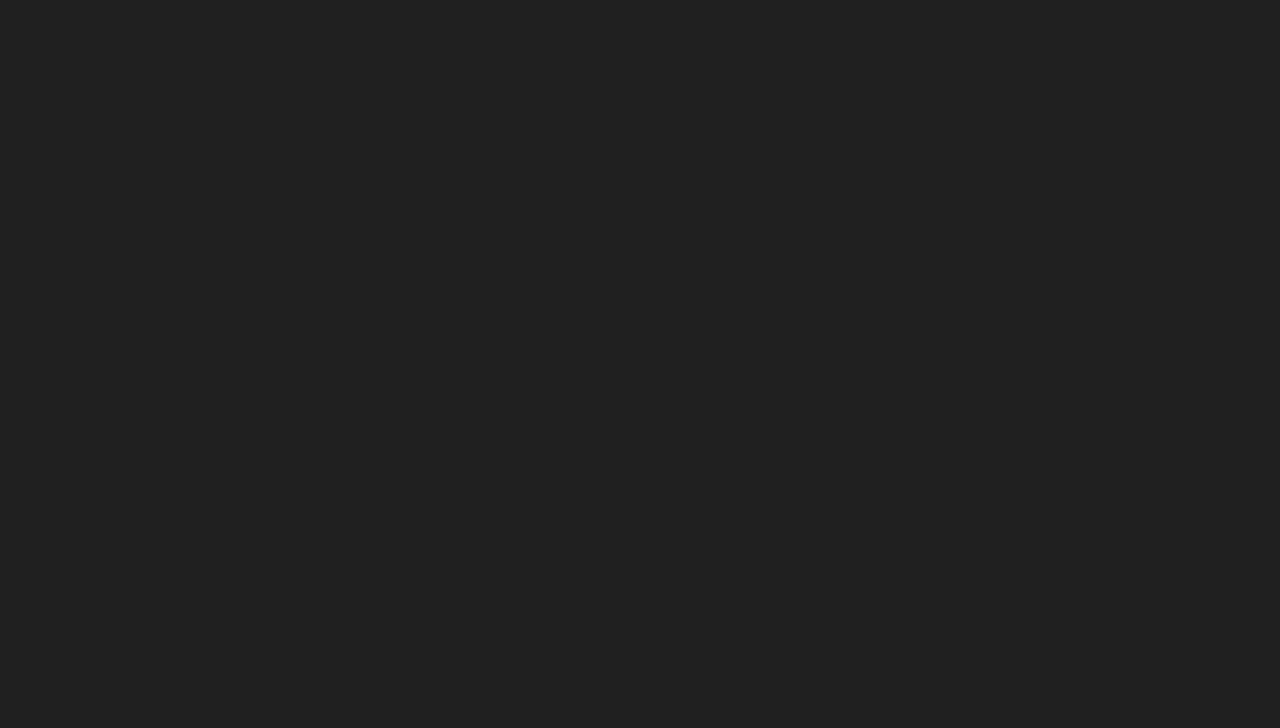
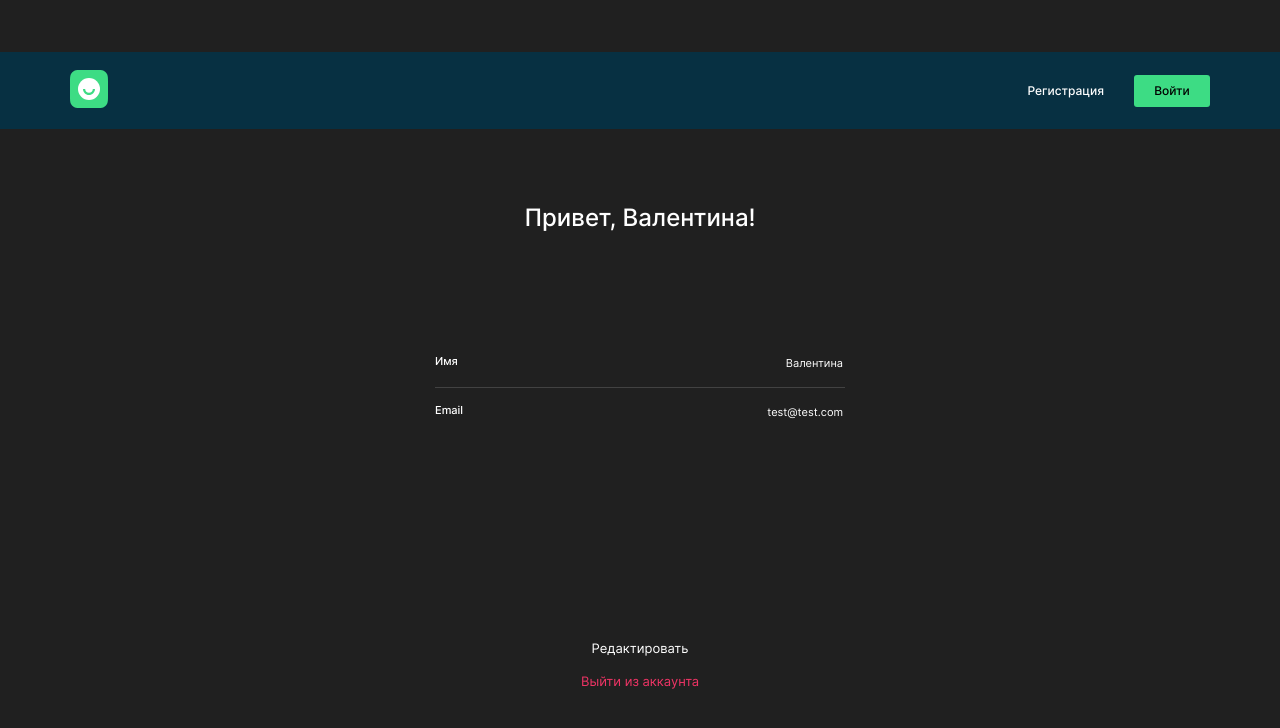
Before and after one commit to vshulya/movies-explorer-frontend, a React (Create React App) app: page /profile in a window 1280 px wide. Before the commit this address had no page. Shown: the top 728 px of the page. Built offline with nearby package versions, Linux system fonts and the light colour scheme.

Commit message:
feat: profile

```diff
--- a/src/components/App/App.js
+++ b/src/components/App/App.js
@@ -5,6 +5,8 @@ import Main from "../Main/Main";
 import Movies from "../Movies/Movies";
 import Header from "../Header/Header";
 import Footer from "../Footer/Footer";
+import SavedMovies from '../SavedMovies/SavedMovies';
+import Profile from '../Profile/Profile';
 
 function App() {
   return (
@@ -31,6 +33,25 @@ function App() {
             </>
             }>
           </Route>
+          <Route
+            exact path='/saved-movies'
+            element={
+              <>
+                <Header />
+                <SavedMovies />
+                <Footer />
+            </>
+            }>
+          </Route>
+          <Route
+            exact path='/profile'
+            element={
+              <>
+                <Header />
+                <Profile />
+            </>
+            }>
+          </Route>
         </Routes>
       </Router>
     </div>
--- /dev/null
+++ b/src/components/Profile/Profile.css
@@ -0,0 +1,125 @@
+.profile {
+  padding-top: 74px;
+  max-width: 430px;
+  color: white;
+  position: relative;
+  margin: auto;
+  text-align: center;
+}
+
+.profile__title {
+  margin: 0;
+  font-weight: 500;
+  font-size: 24px;
+  line-height: 29px;
+  /* identical to box height */
+  text-align: center;
+}
+
+.profile__form {
+  width: 410px;
+  margin: auto;
+  padding-top: 123px;
+  background-color: rgba(0, 0, 0, 0);
+}
+
+.profile__fieldset {
+  border: none;
+  padding: 0;
+  margin: 0;
+}
+
+.profile__field {
+  width: 100%;
+  display: flex;
+  justify-content: space-between;
+  height: fit-content;
+  font-size: 11px;
+  line-height: 13px;
+  font-weight: 500;
+  color: #FFFFFF;
+
+}
+
+.profile__field:first-of-type {
+  padding-bottom: 16px;
+  border-bottom: 1px solid #424242;
+  margin-bottom: 16px;
+}
+
+@media screen and (max-width: 540px) {
+  .profile__form {
+    width: 100%;
+    padding-top: 37px;
+  }
+}
+
+.profile__input {
+  width: 80%;
+  height: 100%;
+  border: none;
+  text-overflow: ellipsis;
+  white-space: nowrap;
+  overflow: hidden;
+  text-align: right;
+  color: #FFFFFF;
+  background-color: transparent;
+}
+
+.profile__hint {
+  color: #FFFFFF;
+  font-size: 14px;
+  line-height: 17px;
+  padding-top: 15px;
+  margin: 0;
+}
+
+@media screen and (max-width: 540px) {
+  .profile__hint {
+    font-size: 14px;
+    line-height: 17px;
+    padding-top: 20px;
+  }
+}
+
+.profile__link {
+  color: #FFFFFF;
+  text-decoration: none;
+  font-size: 14px;
+  line-height: 17px;
+}
+
+.profile__buttons {
+  display: grid;
+  padding: 220px 0 70px 0;
+  gap: 16px;
+  justify-items: center
+}
+
+.profile__edit-button {
+  border: none;
+  background-color: transparent;
+  font-size: 13px;
+  color: #FFFFFF;
+  transition: .3s;
+}
+
+.profile__edit-button:hover {
+  transition: .3s;
+  opacity: .8;
+  cursor: pointer;
+}
+
+.profile__logout-button {
+  border: none;
+  background-color: transparent;
+  font-size: 13px;
+  color: #EE3465;
+  transition: .3s;
+}
+
+.profile__logout-button:hover {
+  transition: .3s;
+  opacity: .8;
+  cursor: pointer;
+}
--- /dev/null
+++ b/src/components/Profile/Profile.js
@@ -0,0 +1,43 @@
+import React from "react";
+import './Profile.css';
+
+
+function Profile(props) {
+  return (
+    <div className="profile">
+      <h2 className="profile__title">Привет, Валентина!</h2>
+      <form className="profile__form">
+        <fieldset className='profile__fieldset'>
+          <label className="profile__field">Имя
+            <input
+              type="name"
+              defaultValue={'Валентина'}
+              id="name-input"
+              placeholder="Имя"
+              name="name"
+              className="profile__input profile__input_type_name"
+              minLength="2"
+              maxLength="200"
+              required />
+            </label>
+            <label className="profile__field">Email
+            <input
+              type="email"
+              defaultValue={'test@test.com'}
+              placeholder="Email"
+              id="email-input"
+              name="email"
+              className="profile__input profile__input_type_email"
+              required />
+          </label>
+        </fieldset>
+      </form>
+      <div className="profile__buttons">
+        <button className="profile__edit-button">Редактировать</button>
+        <button className="profile__logout-button">Выйти из аккаунта</button>
+      </div>
+    </div>
+  );
+}
+
+export default Profile;
--- /dev/null
+++ b/src/components/SavedMovies/SavedMovies.js
@@ -0,0 +1,17 @@
+import React from "react";
+import './SavedMovies.css';
+import SearchForm from "../SearchForm/SearchForm";
+import MoviesCardList from '../MoviesCardList/MoviesCardList';
+
+function SavedMovies(props) {
+
+  return (
+    <>
+    <SearchForm />
+    {/* <Preloader /> */}
+    <MoviesCardList />
+  </>
+  );
+}
+
+export default SavedMovies;
```
Also changed, not shown: src/components/NavTab/NavTab.css (added), src/components/NavTab/NavTab.js (added), src/components/SavedMovies/SavedMovies.css (added).
